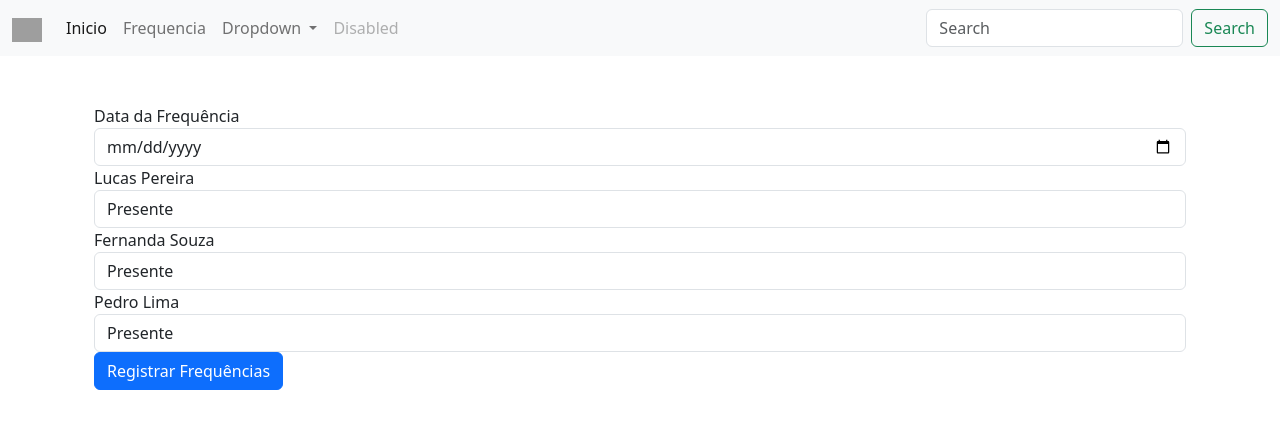
After one commit to joao-victor-73/frequencia.simples, a Flask app: page /registrar_freq in a window 1280 px wide. The commit adds this page. Shown: the top 429 px of the page. Run offline with Flask 3, Linux system fonts and the light colour scheme; data comes from the database, SQL or seed files in the repository; parts of the project's set-up code (start-up, migrations or seed data) failed here and were passed over; some libraries are stand-ins or nearby versions; grey boxes are pictures that could not be loaded.

Commit message:
feita uma tentativa de fazer as frequencias

```diff
--- a/app.py
+++ b/app.py
@@ -2,6 +2,8 @@ from flask import Flask, render_template, request, redirect, url_for
 import os
 import dotenv
 from flask_sqlalchemy import SQLAlchemy
+from datetime import datetime
+
 
 
 # Configuração do Banco de Dados (Essas configs vem do arquivo .env)
@@ -73,7 +75,7 @@ class Frequencias(db.Model):
     id_freq = db.Column(db.Integer, primary_key=True)
     data_frequencia = db.Column(db.Date, nullable=False)
     status_frequencia = db.Column(
-        db.Enum('presente', 'falta', 'justificada'), default='falta')
+        db.Enum('presente', 'falta', 'justificada'), default='presente')
     observacao = db.Column(db.Text)
 
     # Chave Estrangeira
@@ -184,10 +186,9 @@ def atualizar_infor():
     atualiza_crismando.batismo = request.form['batismo']
     atualiza_crismando.eucaristia = request.form['eucaristia']
 
-
     # Atualiza o catequista responsável (pega o id da mesma maneira que o do crismando)
-    atualiza_crismando.fk_id_catequista = request.form['catequista_responsavel']  # Atualiza a FK do catequista
-
+    # Atualiza a FK do catequista
+    atualiza_crismando.fk_id_catequista = request.form['catequista_responsavel']
 
     try:
         db.session.add(atualiza_crismando)
@@ -198,18 +199,46 @@ def atualizar_infor():
 
     return redirect(url_for('index'))
 
+
 # Rota para registrar presença
+@app.route("/registrar_freq", methods=["POST", "GET"])
+def registrar_frequencia():
+    if request.method == 'POST':
+        data_frequencia = request.form['data_frequencia']
 
+        for crismando_id, status in request.form.items():
 
-@app.route("/registrar_presenca", methods=["POST"])
-def registrar_presenca():
-    pass
+            if crismando_id != 'data_frequencia':
+                crismando = Crismandos.query.get(crismando_id)
+
+                if crismando:
+                    nova_frequencia = Frequencias(
+                        fk_id_crismando=crismando.id,
+                        data_frequencia=data_frequencia,
+                        status_frequencia=status
+                    )
+                    db.session.add(nova_frequencia)
+
+        db.session.commit()
+        return redirect(url_for('index'))
+
+    return render_template('frequencia.html', crismandos=Crismandos.query.all())
 
 
 # Rota para consultar frequência
 @app.route("/frequencia", methods=["GET"])
 def listar_frequencia():
-    pass
+    # crismando = db.session.query(Crismandos).filter_by(id=id_crismando).first()
+    lista_crismandos = db.session.query(Crismandos)
+
+    return render_template('frequencia.html', lista_crismandos=lista_crismandos)
+
+
+@app.route("/ver_frequencias")
+def ver_frequencias():
+    frequencias = Frequencias.query.all()
+    return render_template('visualizar_frequencias.html', frequencias=frequencias)
+
 
 
 if __name__ == "__main__":
--- a/db.sql
+++ b/db.sql
@@ -56,7 +56,7 @@ CREATE TABLE IF NOT EXISTS frequencias (
     id_freq INT PRIMARY KEY AUTO_INCREMENT,
     fk_id_crismando INT NOT NULL,
     data_frequencia DATE NOT NULL,
-    status_frequencia ENUM('presente', 'falta', 'justificada') DEFAULT 'falta',
+    status_frequencia ENUM('presente', 'falta', 'justificada') DEFAULT 'presente',
     observacao TEXT NULL,
 
     CONSTRAINT fk_crismando_frequencia
--- a/templates/base.html
+++ b/templates/base.html
@@ -27,7 +27,7 @@
                     </li>
 
                     <li class="nav-item">
-                        <a class="nav-link" href="#">Link</a>
+                        <a class="nav-link" href="{{ url_for('listar_frequencia') }}">Frequencia</a>
                     </li>
 
                     <li class="nav-item dropdown">
--- /dev/null
+++ b/templates/frequencia.html
@@ -0,0 +1,27 @@
+{% extends 'base.html' %}
+
+{% block conteudo %}
+<div class="container mt-5">
+
+    <form method="POST">
+        <div class="form-group">
+            <label for="data_frequencia">Data da Frequência</label>
+            <input type="date" id="data_frequencia" name="data_frequencia" class="form-control">
+        </div>
+
+        {% for crismando in crismandos %}
+        <div class="form-group">
+            <label for="crismando_{{ crismando.id }}">{{ crismando.nome }}</label>
+            <select id="crismando_{{ crismando.id }}" name="{{ crismando.id }}" class="form-control">
+                <option value="presente" {% if crismando.frequencias and crismando.frequencias[0].status == 'presente' %} selected {% endif %}>Presente</option>
+                <option value="faltou" {% if crismando.frequencias and crismando.frequencias[0].status == 'faltou' %} selected {% endif %}>Faltou</option>
+                <option value="justificado" {% if crismando.frequencias and crismando.frequencias[0].status == 'justificado' %} selected {% endif %}>Justificado</option>
+            </select>
+        </div>
+        {% endfor %}
+
+        <button type="submit" class="btn btn-primary">Registrar Frequências</button>
+    </form>
+
+</div>
+{% endblock %}
```
Also changed, not shown: templates/frequencia copy.html (added, +61 -0 lines), templates/visualizar_frequencias.html (added, +25 -0 lines).
